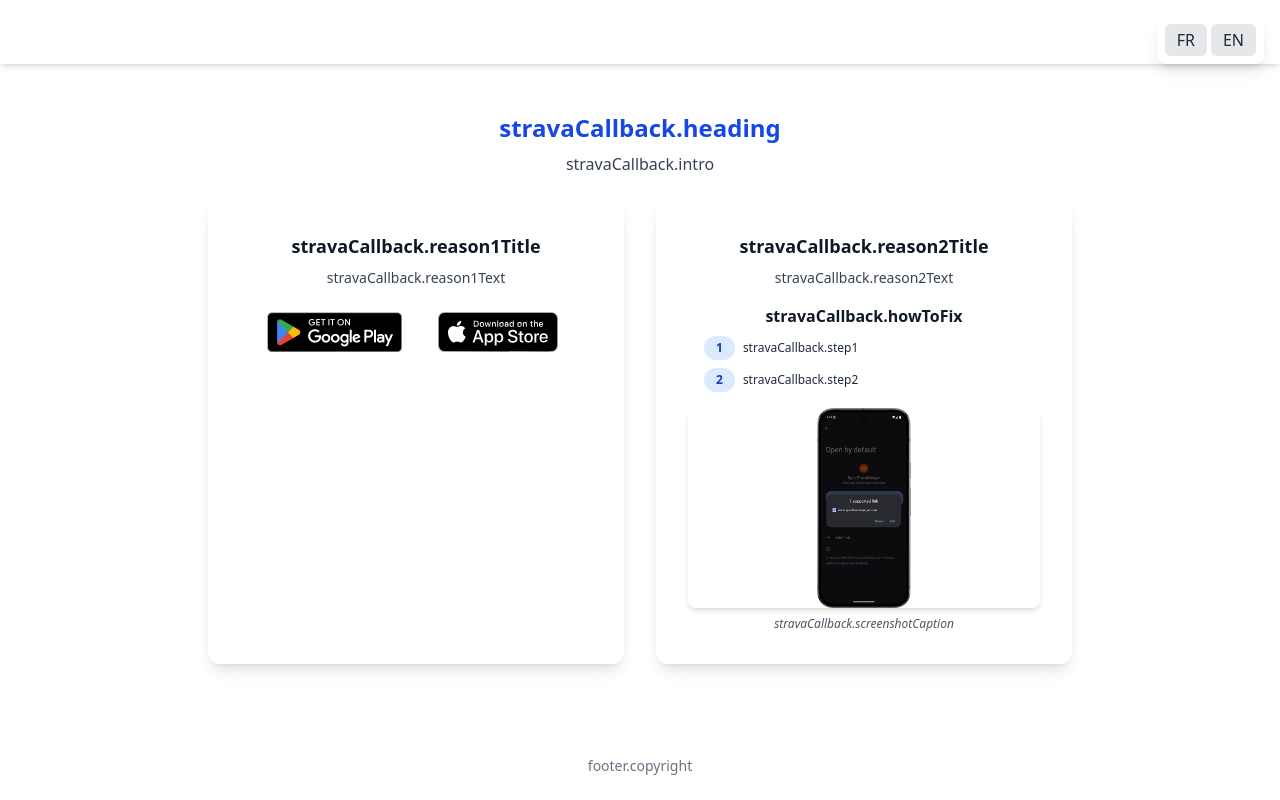
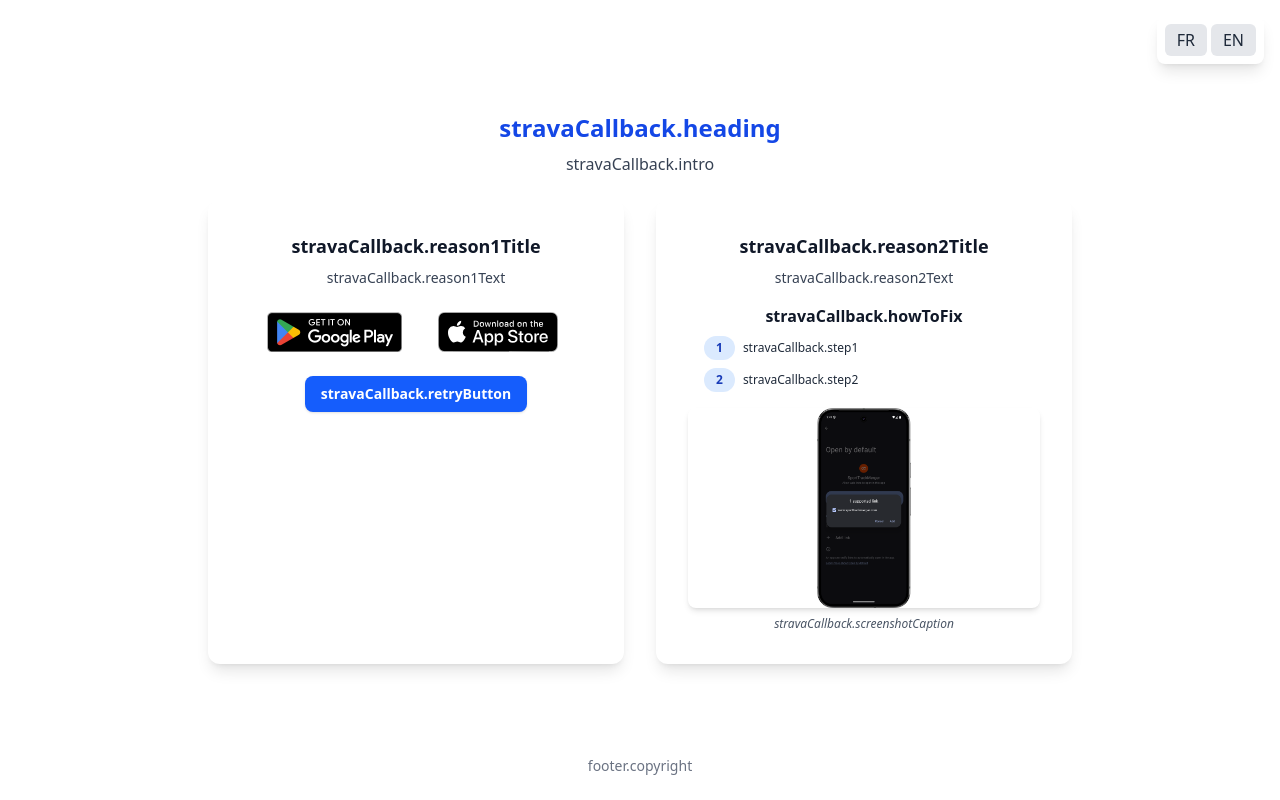
Before and after one commit to bvic-dev/stm-web, a React (Vite) app: page /auth/strava/callback in a window 1280 px wide. Built offline with nearby package versions, Linux system fonts and the light colour scheme; no server answers; the HTML template or start-up script is replaced by a standard one.

Commit message:
✨ Add retry deep link button to Strava fallback page

```diff
--- a/src/components/Header.tsx
+++ b/src/components/Header.tsx
@@ -2,10 +2,8 @@ import LanguageSelector from "./LanguageSelector";
 
 const Header = () => {
   return (
-    <header className="w-full px-4 pt-4 bg-white dark:bg-gray-900 shadow-md flex justify-end">
-      <div className="">
+    <header className="w-full px-4 pt-4 bg-white dark:bg-gray-900 flex justify-end">
         <LanguageSelector />
-      </div>
     </header>
   );
 };
--- /dev/null
+++ b/src/components/RetryDeepLinkButton.tsx
@@ -0,0 +1,52 @@
+import { useState, useEffect } from 'react';
+import { useTranslation } from 'react-i18next';
+
+const RetryDeepLinkButton = () => {
+    const { t } = useTranslation();
+    const [error, setError] = useState<string | null>(null);
+
+    const handleRetry = () => {
+        try {
+            const currentUrl = new URL(window.location.href);
+            const path = `${currentUrl.host}${currentUrl.pathname}${currentUrl.search}`;
+            const hasParams = currentUrl.search.length > 0;
+            const deeplinkUrl = `sporttrackmerger://${path}${hasParams ? '' : '?error=missing_param'}`;
+            window.location.href = deeplinkUrl;
+
+            setTimeout(() => {
+                setError(t('stravaCallback.retryError'));
+            }, 2000);
+        } catch (e) {
+            console.error("Deeplink error", e);
+            setError(t('stravaCallback.retryError'));
+        }
+    };
+
+    // 🔁 Efface l’erreur automatiquement au bout de 5s
+    useEffect(() => {
+        if (!error) return;
+        const timer = setTimeout(() => setError(null), 10000);
+        return () => clearTimeout(timer);
+    }, [error]);
+
+    return (
+        <div className="mt-4 flex flex-col items-center">
+            <button
+                onClick={handleRetry}
+                className="px-4 py-2 rounded-lg font-semibold text-sm shadow transition
+                   bg-blue-600 text-white hover:bg-blue-700
+                   dark:bg-blue-800 dark:hover:bg-blue-700 dark:text-white"
+            >
+                {t('stravaCallback.retryButton')}
+            </button>
+
+            {error && (
+                <p className="mt-2 text-sm text-red-600 dark:text-red-400 text-center">
+                    {error}
+                </p>
+            )}
+        </div>
+    );
+};
+
+export default RetryDeepLinkButton;
--- a/src/locales/en/translation.json
+++ b/src/locales/en/translation.json
@@ -269,11 +269,6 @@
     "copyright": "© {{year}} Sport Track Merger — All rights reserved."
   },
   "stravaCallback": {
-    "title": "You shouldn't be here...",
-    "noAppInstalled": "This page is normally opened by the Sport Track Merger app after connecting to Strava.",
-    "notOpening": "If you see this page, it usually means either:",
-    "reason1": "• The app is not installed on your device",
-    "reason2": "• Or your device doesn't open links with the app automatically",
     "howToFix": "To fix this:",
     "step1": "Make sure the app is installed.",
     "step2": "Go to: Settings > Apps > Sport Track Merger > Open by default > Add link > Enable www.sporttrackmerger.com",
@@ -284,6 +279,8 @@
     "reason1Title": "📱 The app is not installed",
     "reason1Text": "This is often the simplest reason. To open this page in the app, make sure it's installed on your device.",
     "reason2Title": "⚙️ Links don't open in the app",
-    "reason2Text": "Even if the app is installed, your device might not yet recognize that links should open with Sport Track Merger."
+    "reason2Text": "Even if the app is installed, your device might not yet recognize that links should open with Sport Track Merger.",
+    "retryButton": "Try to open the app again",
+    "retryError": "Unable to open the app. Please check if it’s installed."
   }
 }
--- a/src/locales/fr/translation.json
+++ b/src/locales/fr/translation.json
@@ -269,11 +269,6 @@
     "copyright": "© {{year}} Sport Track Merger — Tous droits réservés."
   },
   "stravaCallback": {
-    "title": "Vous ne devriez pas voir cette page...",
-    "noAppInstalled": "Cette page est normalement ouverte automatiquement par l'application Sport Track Merger après votre connexion à Strava.",
-    "notOpening": "Si vous voyez cette page, cela signifie généralement que :",
-    "reason1": "• L'application n'est pas installée sur votre appareil",
-    "reason2": "• Ou que votre appareil n'ouvre pas automatiquement les liens avec l'application",
     "howToFix": "Pour résoudre cela :",
     "step1": "Vérifiez que l'application est bien installée.",
     "step2": "Allez dans : Paramètres > Applications > Sport Track Merger > Ouvrir par défaut > Ajouter un lien > Activez www.sporttrackmerger.com",
@@ -284,6 +279,8 @@
     "reason1Title": "📱 L'application n'est pas installée",
     "reason1Text": "C'est souvent la raison la plus simple. Pour ouvrir automatiquement cette page dans l'application, assurez-vous qu'elle est installée sur votre appareil.",
     "reason2Title": "⚙️ Les liens ne s'ouvrent pas dans l'application",
-    "reason2Text": "Même si l'app est installée, il est possible que votre appareil ne reconnaisse pas encore les liens comme devant être ouverts avec Sport Track Merger."
+    "reason2Text": "Même si l'app est installée, il est possible que votre appareil ne reconnaisse pas encore les liens comme devant être ouverts avec Sport Track Merger.",
+    "retryButton": "Réessayer d'ouvrir l'application",
+    "retryError": "Impossible d'ouvrir l'application. Veuillez vérifier votre installation."
   }
 }
--- a/src/pages/StravaCallbackInfoPage.tsx
+++ b/src/pages/StravaCallbackInfoPage.tsx
@@ -1,6 +1,7 @@
 import { useTranslation } from 'react-i18next';
 import { useState } from 'react';
 import StoreBadges from '../components/StoreBadges';
+import RetryDeepLinkButton from '../components/RetryDeepLinkButton';
 import { logEvent } from "firebase/analytics";
 import { analytics } from "../firebase";
 import { useEffect } from "react";
@@ -46,6 +47,7 @@ const StravaCallbackInfoPage = () => {
             {t('stravaCallback.reason1Text')}
           </p>
           <StoreBadges className="flex flex-wrap justify-center mb-2" logoSize="small" />
+          <RetryDeepLinkButton />
         </section>
 
         {/* Colonne droite */}
```
